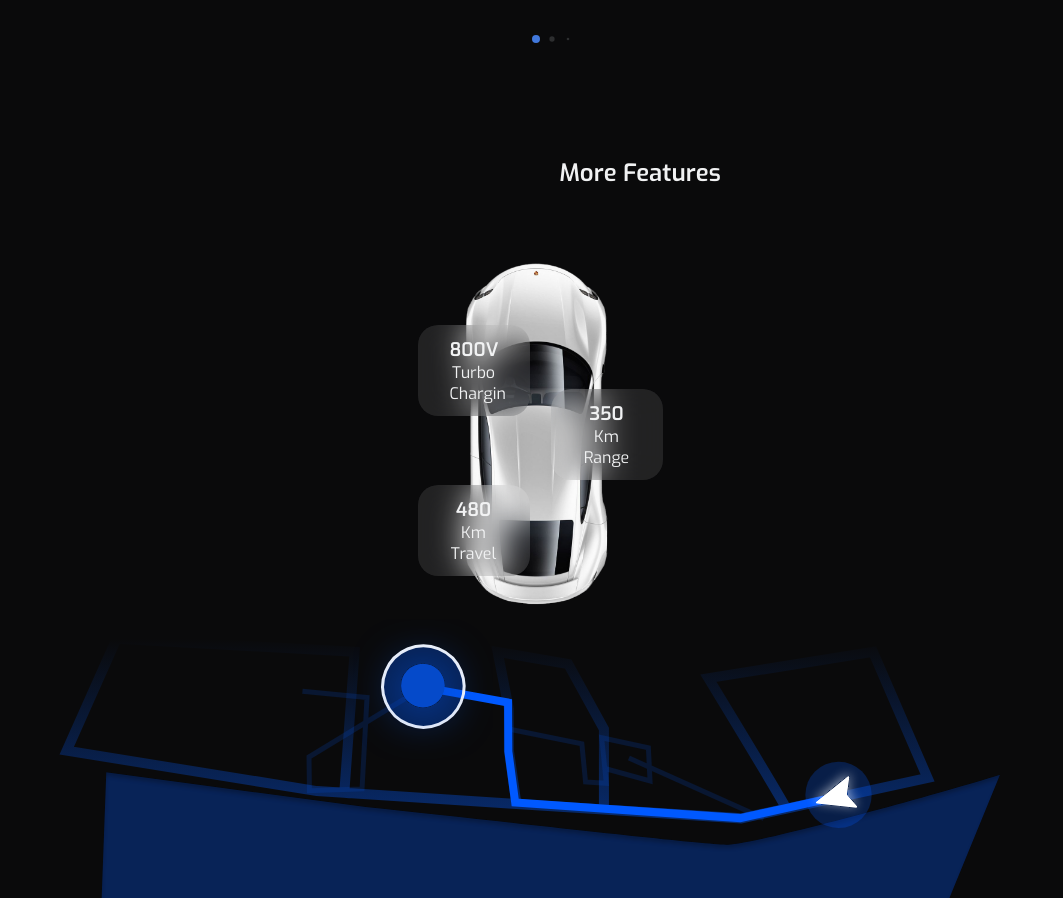
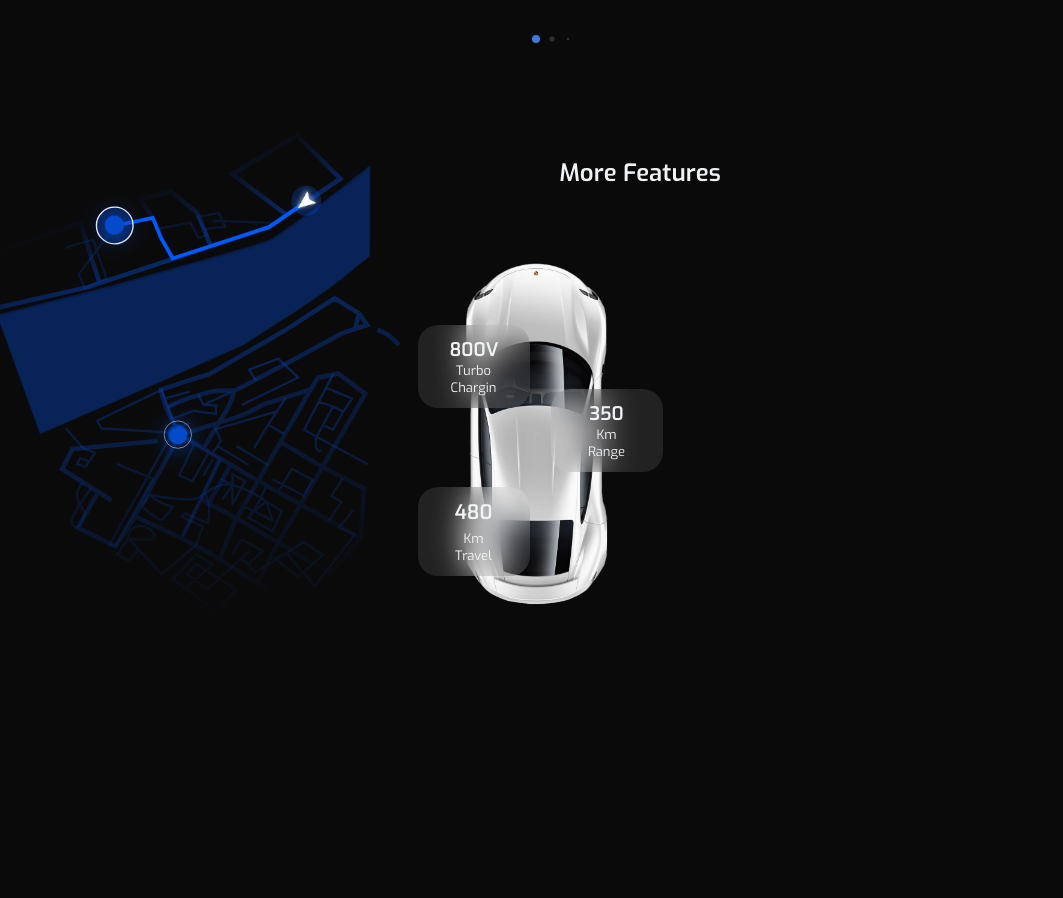
Before and after one commit to jcristian12/Proyecto, a plain HTML site: page index.html in a window 1280 px wide. Shown: the part 1902-2800 px from the top of the page, without its empty margins (0-1063 px from the left). Drawn offline with nearby package versions, Linux system fonts and the light colour scheme.

Commit message:
Actualizacion
Se agregan clases

```diff
--- a/assets/css/styles.css
+++ b/assets/css/styles.css
@@ -574,6 +574,28 @@ popular__img{
   left: 1.5rem;
   bottom: 2rem;
 }
+/*Estilos para los titulos dentro de los features*/
+.features__card-title{
+  font-size: var(--h3-font-size);
+  margin-bottom: .25rem;
+
+}
+
+.features__card-descrption{
+  font-size: var(--smaller-font-size);
+}
+/*Clase para imagen Mapa*/
+.features__map{
+  max-width: initial;
+  width: 450px;
+  position: absolute;
+  top: 129rem;
+  left: -0rem;
+  margin: auto;
+  transform: rotate(-22deg);
+}
+
+
 /*=============== FEATURED ===============*/
 
 
--- a/index.html
+++ b/index.html
@@ -326,7 +326,7 @@
                         </div>
 
                         <div class="features__card features__card-3">
-                            <h3 class="features__card-tittle">480</h3>
+                            <h3 class="features__card-title">480</h3>
                             <p class="features__card-descrption">Km <br> Travel</p>
                         </div>
                     </div>
```
